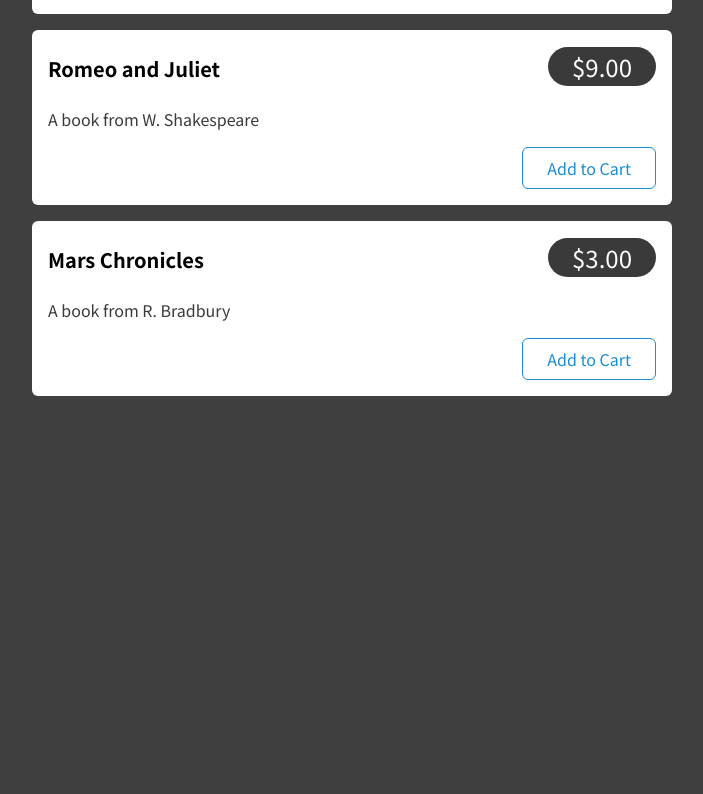
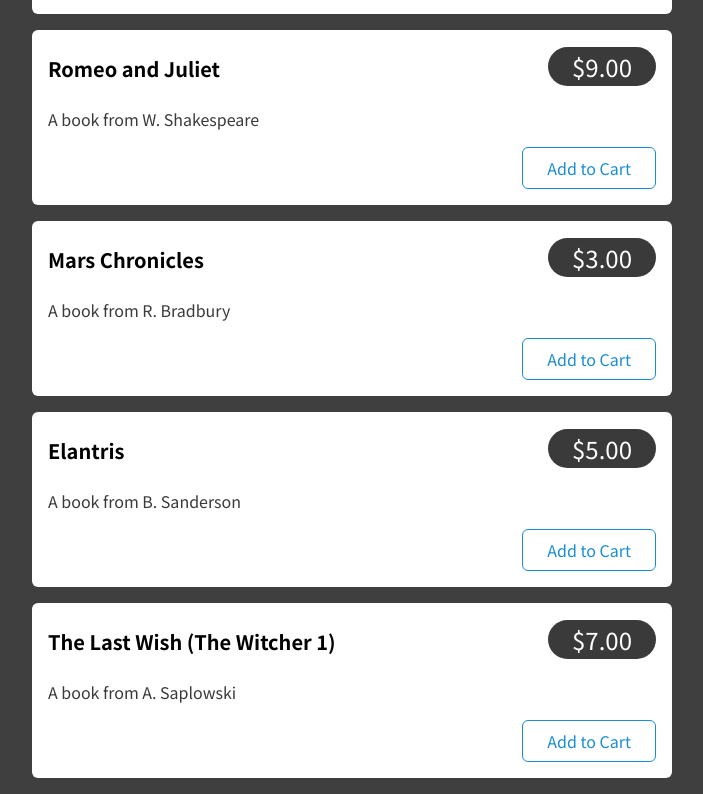
Before and after one commit to Ceyene/ReduxCart, a React (Create React App) app: page / in a window 1280 px wide. Shown: the part 340-1134 px from the top of the page, without its empty margins (288-991 px from the left). Before the commit the page ends 800 px from the top, so only its background shows below. Built offline with nearby package versions, Linux system fonts and the light colour scheme.

Commit message:
Adding some more dummy products (up to here, basic redux use is done)

```diff
--- a/src/components/Shop/Products.js
+++ b/src/components/Shop/Products.js
@@ -22,6 +22,18 @@ const DUMMY_PRODUCTS = [
 		title: 'Mars Chronicles',
 		description: 'A book from R. Bradbury',
 	},
+	{
+		id: 'p4',
+		price: 5,
+		title: 'Elantris',
+		description: 'A book from B. Sanderson',
+	},
+	{
+		id: 'p5',
+		price: 7,
+		title: 'The Last Wish (The Witcher 1)',
+		description: 'A book from A. Saplowski',
+	},
 ];
 
 const Products = (props) => {
```
